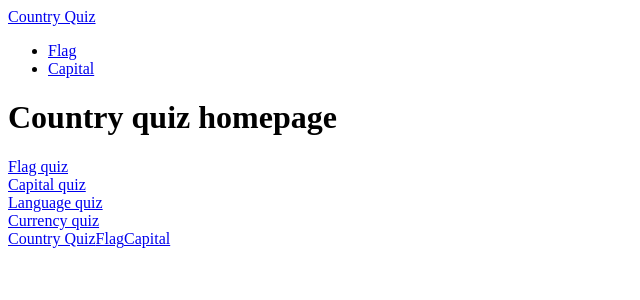
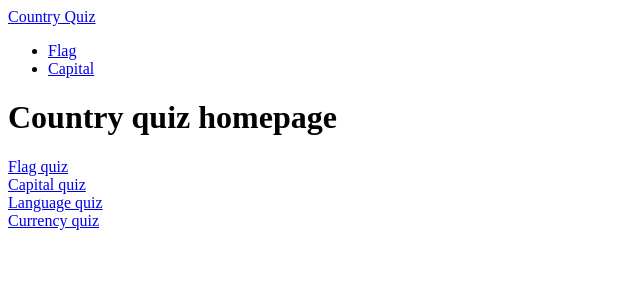
Before and after one commit to dsouzaalfred/countryquiz, a Next.js app: page / in a window 1280 px wide. Shown: the top 300 px of the page, without its empty margins (0-640 px from the left). Built offline with nearby package versions, Linux system fonts and the light colour scheme.

Commit message:
hide bottom nav

```diff
--- a/layouts/Page.tsx
+++ b/layouts/Page.tsx
@@ -13,7 +13,7 @@ export const PageLayout = ({ children }: PageLayoutProps) => {
     <div className="bg-white h-screen">
       <TopNav />
       <Container className="pt-8 md:mt-8 md:p-0">{children}</Container>
-      <BottomNav />
+      {/* <BottomNav /> */}
     </div>
   );
 };
```
